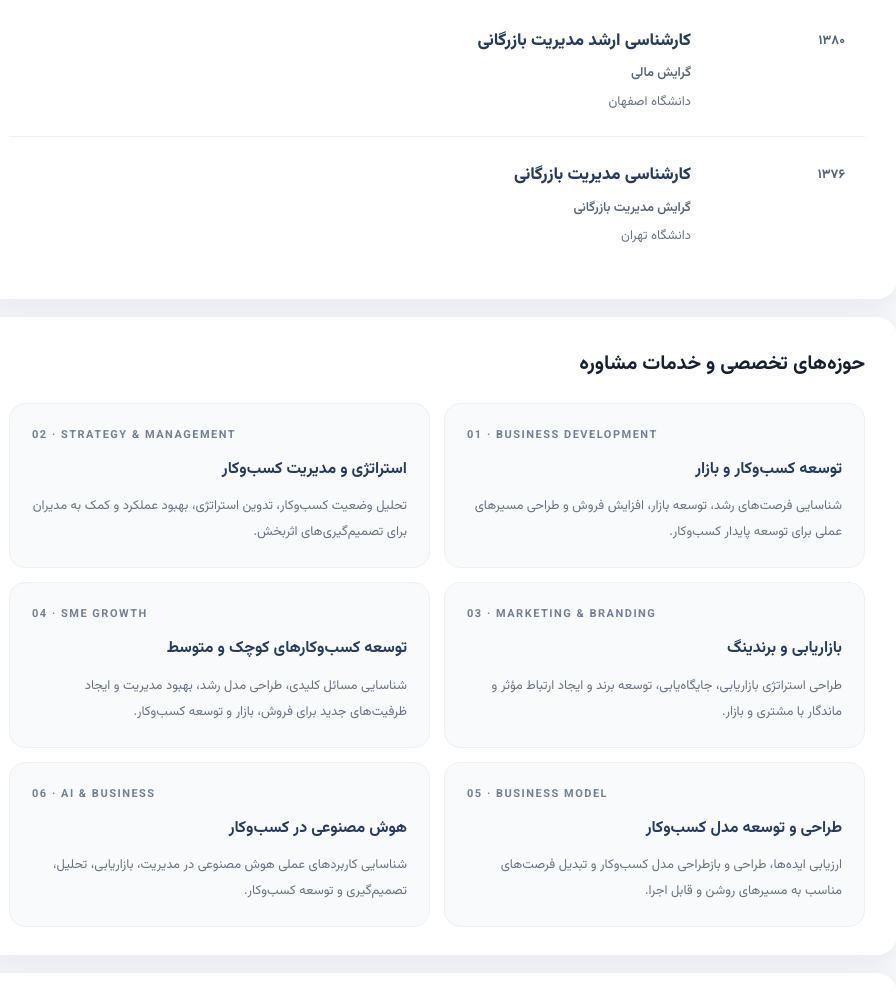
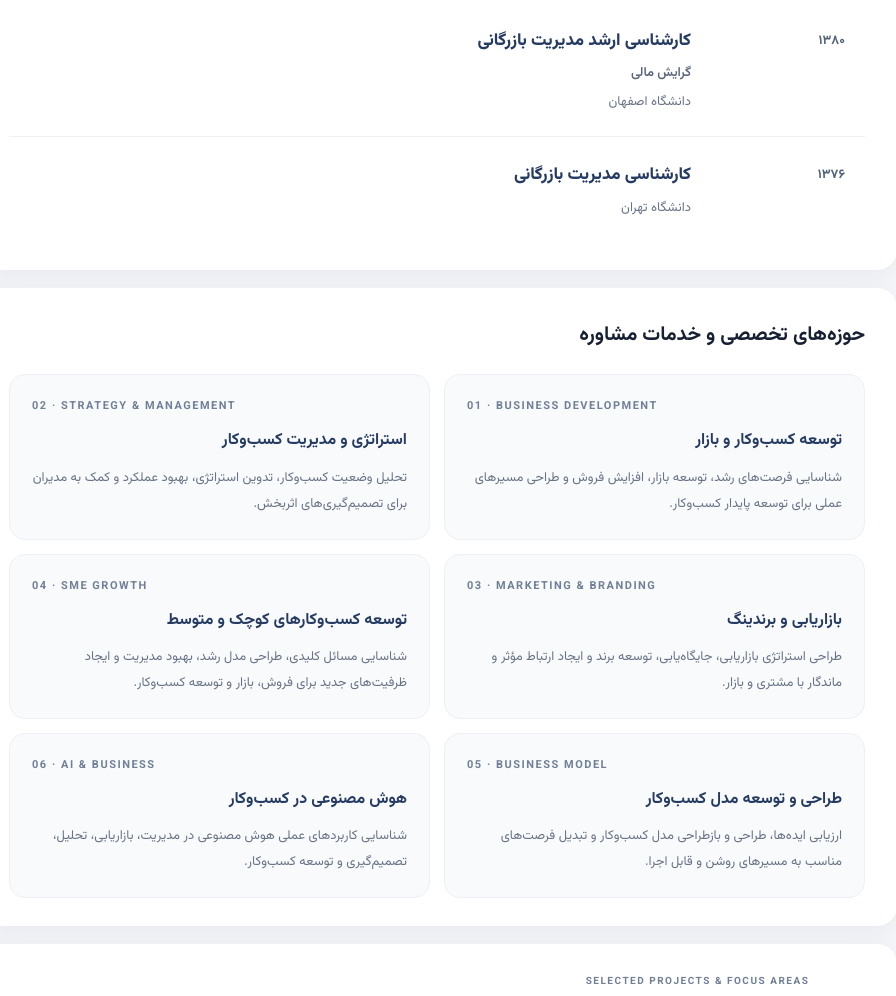
Before and after one commit to aliashamconsultant-tech/resume, a plain HTML site: page index.html in a window 1280 px wide. Shown: the part 2772-3768 px from the top of the page, without its empty margins (203-1099 px from the left). Drawn offline with Linux system fonts and the light colour scheme.

Commit message:
Update index.html

```diff
--- a/index.html
+++ b/index.html
@@ -249,7 +249,6 @@
       <div class="education-year">۱۳۷۶</div>
       <div class="education-content">
         <strong>کارشناسی مدیریت بازرگانی</strong>
-        <span>گرایش مدیریت بازرگانی</span>
         <small>دانشگاه تهران</small>
       </div>
     </article>
```
